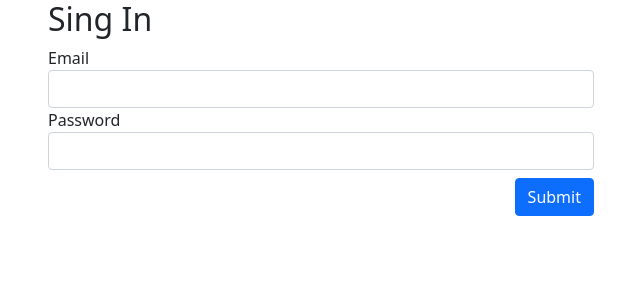
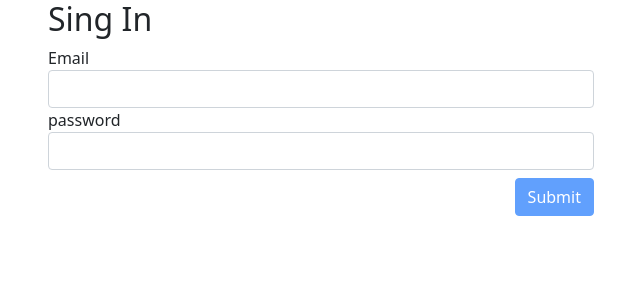
Before and after one commit to tanjuha/todo_React_Redux_Thunk_JS, a React (Create React App) app: page /login in a window 1280 px wide. Shown: the top 300 px of the page, without its empty margins (319-959 px from the left). Built offline with nearby package versions, Linux system fonts and the light colour scheme.

Commit message:
add form validation

```diff
--- a/src/components/CreateTodo/CreateTodo.js
+++ b/src/components/CreateTodo/CreateTodo.js
@@ -2,6 +2,12 @@ import React from "react";
 import { Component } from "react";
 import { Field } from "redux-form";
 import { reduxForm } from "redux-form";
+import RenderField from "../common/RenderField";
+import {
+  required,
+  minLength5,
+  maxLength200,
+} from "../../utils/validationRules";
 
 export default class CreateTodo extends Component {
   render() {
@@ -21,19 +27,23 @@ export default class CreateTodo extends Component {
   }
 }
 
-let CreateTodoForm = (props) => {
+let CreateTodoForm = ({ handleSubmit, valid }) => {
   return (
-    <form onSubmit={props.handleSubmit}>
+    <form onSubmit={handleSubmit}>
       <div className="form-group">
-        <label>Titile</label>
         <Field
+          component={RenderField}
           name="title"
+          type="textarea"
           className="form-control"
-          component="textarea"
-          type="text"
+          validate={[required, minLength5, maxLength200]}
         />
       </div>
-      <button type="submit" className="btn btn-primary btn-block mt-2 d-block ms-auto">
+      <button
+        disabled={!valid}
+        type="submit"
+        className="btn btn-primary btn-block mt-2 d-block ms-auto"
+      >
         Submit
       </button>
     </form>
--- a/src/components/SingIn/SingIn.js
+++ b/src/components/SingIn/SingIn.js
@@ -1,15 +1,20 @@
 import React, { Component } from "react";
 import { Field, reduxForm } from "redux-form";
+import {
+  email,
+  required,
+  minLength5,
+  maxLength15,
+} from "../../utils/validationRules";
+import RenderField from "../common/RenderField";
 
 export default class SingIn extends Component {
-
-
   handleSubmit = (values) => {
     // Do something with the form values
-    localStorage.setItem('user', JSON.stringify(values));
-    localStorage.setItem('isAuthenticated', true);
-    this.props.history.push("/")
-  }
+    localStorage.setItem("user", JSON.stringify(values));
+    localStorage.setItem("isAuthenticated", true);
+    this.props.history.push("/");
+  };
   render() {
     return (
       <div className="container">
@@ -20,30 +25,44 @@ export default class SingIn extends Component {
           </div>
         </div>
       </div>
-
     );
   }
 }
 
-let SingInForm = (props) =>  {
+let SingInForm = ({ handleSubmit, valid }) => {
   return (
-    <form onSubmit={props.handleSubmit}>
+    <form onSubmit={handleSubmit}>
       <div className="form-group">
-      <label>Email</label>
-      <Field name="email"  className="form-control" component="input" type="text"/>
+        <Field
+          component={RenderField}
+          name="email"
+          type="email"
+          label="Email"
+          className="form-control"
+          validate={[required, email]}
+        />
       </div>
       <div className="form-group">
-      <label>Password</label>
-      <Field name="password"  className="form-control" component="input" type="password"/>
+        <Field
+          component={RenderField}
+          name="password"
+          type="password"
+          label="password"
+          className="form-control"
+          validate={[required, minLength5, maxLength15]}
+        />
       </div>
-    <button type="submit" className="btn btn-primary btn-block mt-2 d-block ms-auto">
+      <button
+        type="submit"
+        className="btn btn-primary btn-block mt-2 d-block ms-auto"
+        disabled={!valid}
+      >
         Submit
       </button>
     </form>
-  )
-}
-
+  );
+};
 
 SingInForm = reduxForm({
-  form: 'login'
+  form: "login",
 })(SingInForm);
--- /dev/null
+++ b/src/components/common/RenderField.js
@@ -0,0 +1,25 @@
+import React from "react";
+
+export default function RenderField({
+  input,
+  label,
+  type,
+  className,
+  meta: { touched, error, warning },
+}) {
+  return (
+    <div>
+      {type === "textarea" ? (
+        <textarea {...input} type={type} className={className}></textarea>
+      ) : (
+        <>
+          <label>{label}</label>
+          <input {...input} type={type} className={className} />
+        </>
+      )}
+      {touched &&
+        ((error && <span className="text-danger">{error}</span>) ||
+          (warning && <span className="text-worning">{warning}</span>))}
+    </div>
+  );
+}
--- /dev/null
+++ b/src/utils/validationRules.js
@@ -0,0 +1,12 @@
+export const required = (value) => (value ? undefined : "Required");
+const maxLength = (max) => (value) =>
+  value && value.length > max ? `Must be ${max} characters or less` : undefined;
+export const maxLength15 = maxLength(15);
+export const maxLength200 = maxLength(200);
+const minLength = (min) => (value) =>
+  value && value.length < min ? `Must be ${min} characters or more` : undefined;
+export const minLength5 = minLength(5);
+export const email = (value) =>
+  value && !/^[A-Z0-9._%+-]+@[A-Z0-9.-]+\.[A-Z]{2,4}$/i.test(value)
+    ? "Invalid email address"
+    : undefined;
```
Lines whose indentation alone changed are shown as unchanged.
